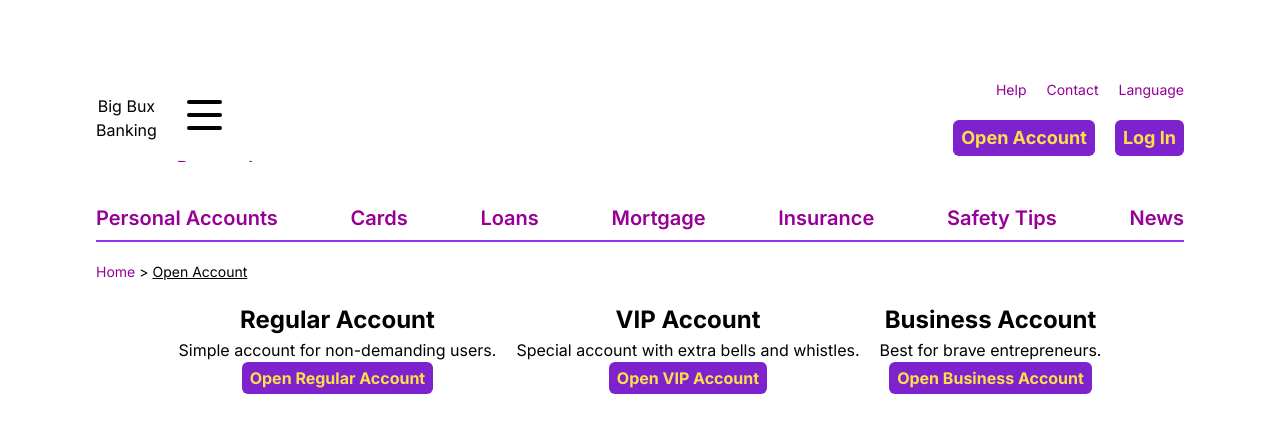
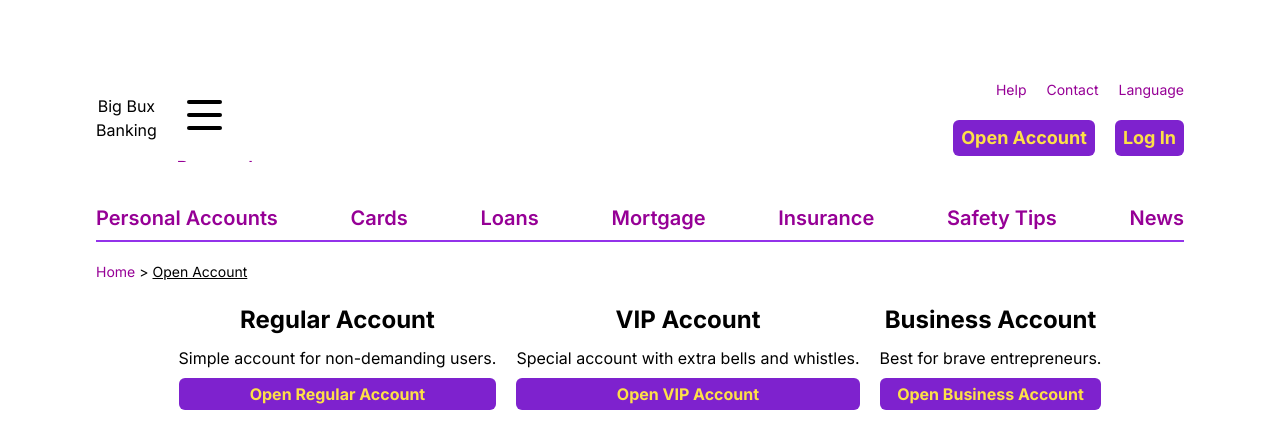
Before and after one commit to gizinski-jacek/banking-app, a Next.js app: page /open-account in a window 1280 px wide. Shown: the top 448 px of the page. Built offline with nearby package versions, Linux system fonts and the light colour scheme.

Commit message:
Adding minor sdyling

```diff
--- a/app/open-account/page.tsx
+++ b/app/open-account/page.tsx
@@ -77,19 +77,19 @@ export default function OpenAccount() {
 					accType === null ? 'max-h-screen delay-500' : 'max-h-0'
 				}`}
 			>
-				<div>
+				<div className='flex flex-col gap-2'>
 					<h2>Regular Account</h2>
 					<p>Simple account for non-demanding users.</p>
 					<Button cta={() => changeAccountType('regular')}>
 						Open Regular Account
 					</Button>
 				</div>
-				<div>
+				<div className='flex flex-col gap-2'>
 					<h2>VIP Account</h2>
 					<p>Special account with extra bells and whistles.</p>
 					<Button cta={() => changeAccountType('vip')}>Open VIP Account</Button>
 				</div>
-				<div>
+				<div className='flex flex-col gap-2'>
 					<h2>Business Account</h2>
 					<p>Best for brave entrepreneurs.</p>
 					<Button cta={() => changeAccountType('business')}>
```
